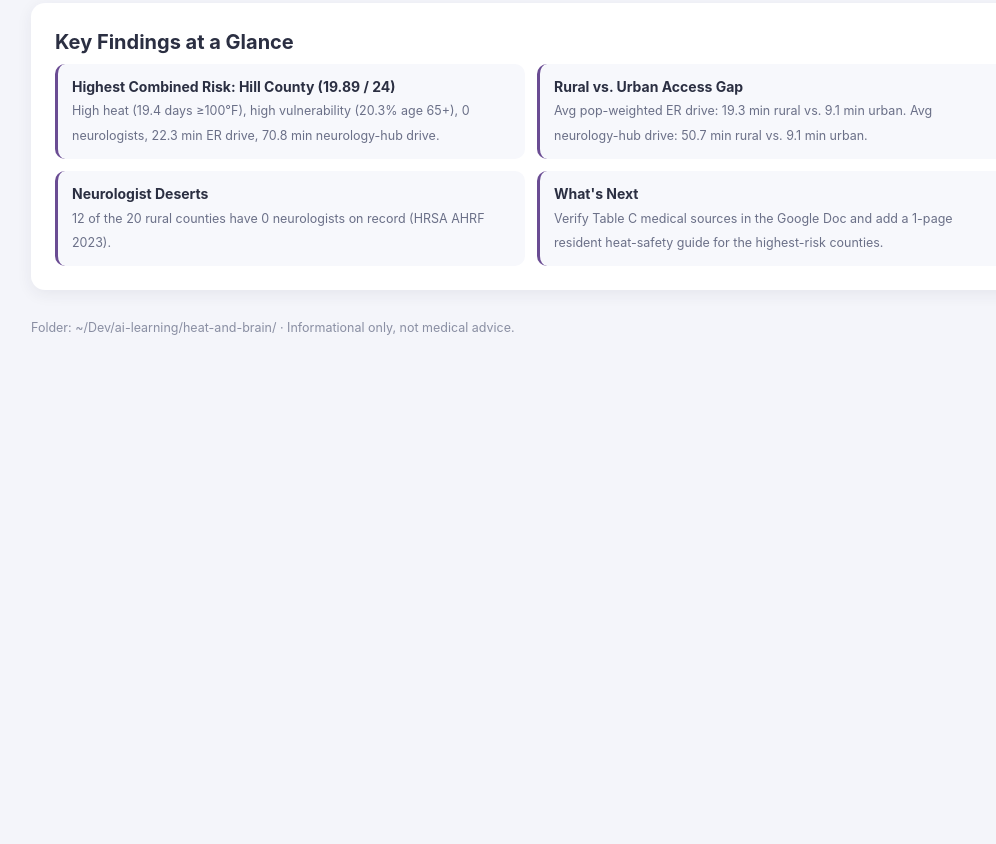
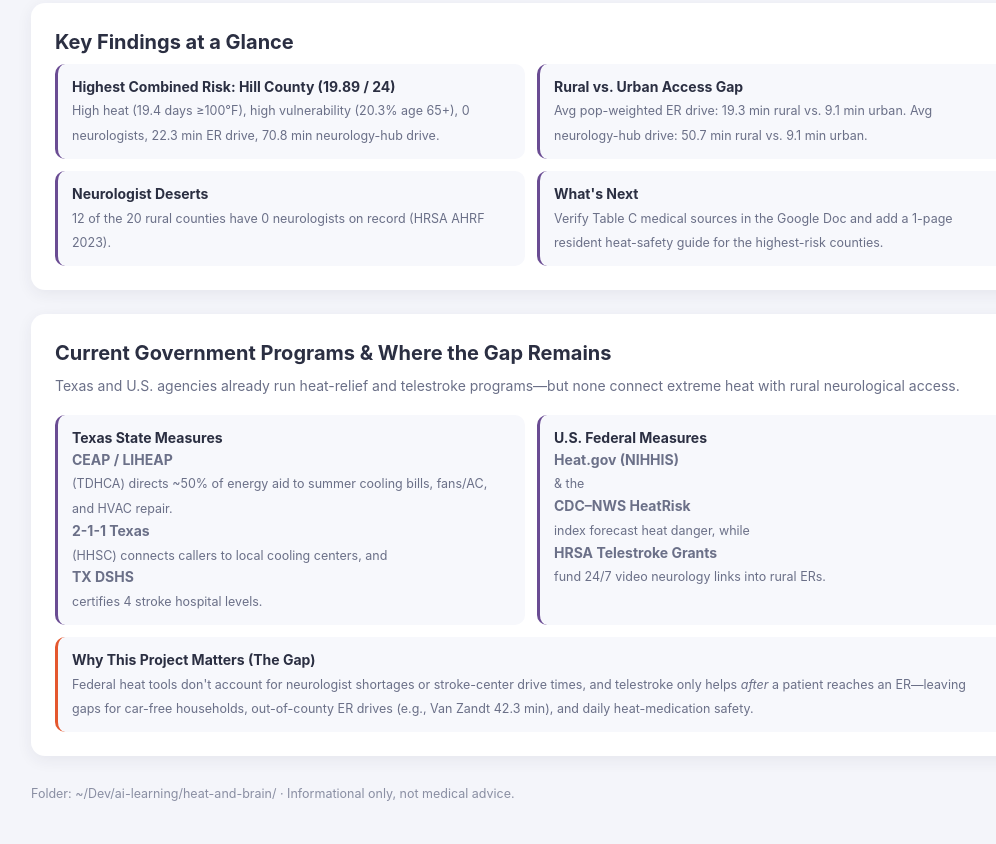
Before and after one commit to adhyarr/heat-and-brain, a plain HTML site: page index.html in a window 1280 px wide. Shown: the part 1096-1940 px from the top of the page, without its empty margins (109-1105 px from the left). Before the commit the page ends 1474 px from the top, so only its background shows below. Drawn offline with Linux system fonts and the light colour scheme.

Commit message:
Add Texas and federal government programs and policy gaps to index.html

```diff
--- a/index.html
+++ b/index.html
@@ -124,6 +124,16 @@ footer{color:#8a8fa3;font-size:12.5px;padding:4px 0 40px}
     </div>
   </div>
 
+  <div class="panel">
+    <h2>Current Government Programs &amp; Where the Gap Remains</h2>
+    <p class="sub">Texas and U.S. agencies already run heat-relief and telestroke programs—but none connect extreme heat with rural neurological access.</p>
+    <div class="grid2">
+      <div class="item"><b>Texas State Measures</b><span><b>CEAP / LIHEAP</b> (TDHCA) directs ~50% of energy aid to summer cooling bills, fans/AC, and HVAC repair. <b>2-1-1 Texas</b> (HHSC) connects callers to local cooling centers, and <b>TX DSHS</b> certifies 4 stroke hospital levels.</span></div>
+      <div class="item"><b>U.S. Federal Measures</b><span><b>Heat.gov (NIHHIS)</b> &amp; the <b>CDC–NWS HeatRisk</b> index forecast heat danger, while <b>HRSA Telestroke Grants</b> fund 24/7 video neurology links into rural ERs.</span></div>
+      <div class="item" style="grid-column:1 / -1;border-left-color:#e4572e"><b>Why This Project Matters (The Gap)</b><span>Federal heat tools don't account for neurologist shortages or stroke-center drive times, and telestroke only helps <i>after</i> a patient reaches an ER—leaving gaps for car-free households, out-of-county ER drives (e.g., Van Zandt 42.3 min), and daily heat-medication safety.</span></div>
+    </div>
+  </div>
+
   <footer>Folder: ~/Dev/ai-learning/heat-and-brain/ · Informational only, not medical advice.</footer>
 </div>
 </body>
```
